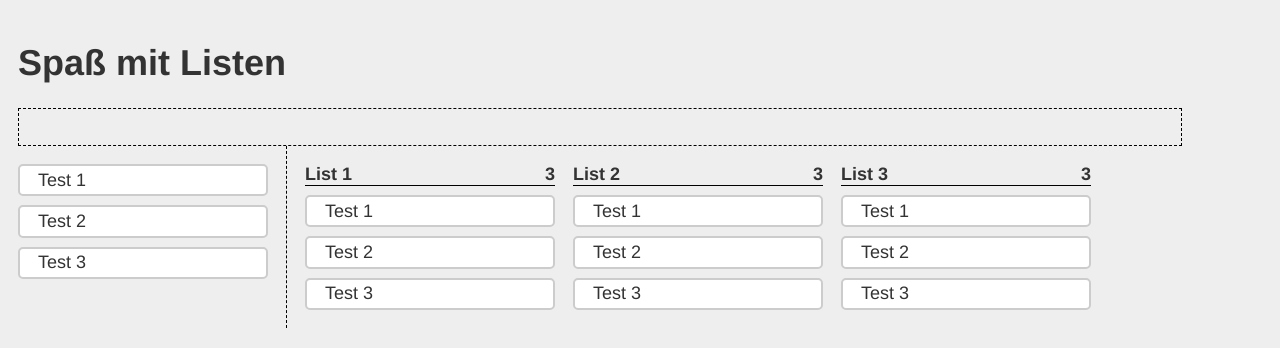
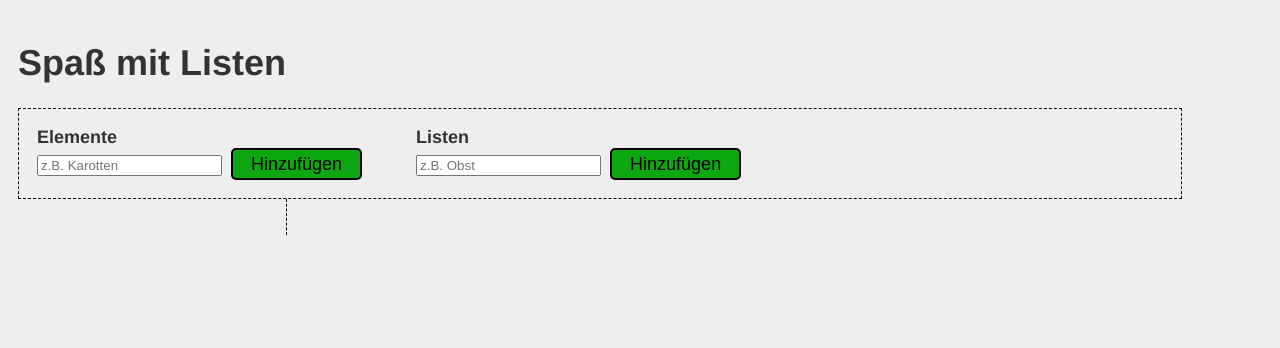
Before and after one commit to p-runge/fun-with-lists, a Vue app: page / in a window 1280 px wide. Shown: the top 348 px of the page. Built offline with nearby package versions, Linux system fonts and the light colour scheme.

Commit message:
c-element-creator created and styled, implemented adding of lists and lisItems in c-dashboard with dynamic callbacks, added limit to lists on c-dashboard

```diff
--- a/src/components/dashboard/dashboard.html
+++ b/src/components/dashboard/dashboard.html
@@ -1,17 +1,24 @@
 <div class="c-dashboard">
   <h1>{{title}}</h1>
   <div class="list-creation-wrapper">
-    <div class="list-creation"></div>
-    <div class="list-creation"></div>
+    <ElementCreator
+      v-for="elementCreator in elementCreators"
+      :key="elementCreator.id"
+      v-bind="elementCreator"
+    />
   </div>
   <div class="all-elements-wrapper">
     <div class="unassinged-elements">
-      <List />
+      <List
+        :items="unassingedItems"
+      />
     </div>
     <div class="assinged-elements">
-      <List title="List 1" />
-      <List title="List 2" />
-      <List title="List 3" />
+      <List
+        v-for="list in lists"
+        :key="list.id"
+        :title="list.title"
+      />
     </div>
   </div>
 </div>
--- a/src/components/dashboard/dashboard.js
+++ b/src/components/dashboard/dashboard.js
@@ -1,15 +1,53 @@
+import ElementCreator from '../element-creator';
 import List from '../list'
 import ListItem from '../list-item'
 
 export default {
   name: 'Dashboard',
   components: {
+    ElementCreator,
     List,
     ListItem
   },
   data() {
     return {
-      title: 'Spaß mit Listen'
+      title: 'Spaß mit Listen',
+      elementCreators: [
+        {
+          title: 'Elemente',
+          placeholder: 'z.B. Karotten',
+          clickHandler: (elementTitle) => {
+            this.createListItem({
+              title: elementTitle
+            })
+          }
+        },
+        {
+          title: 'Listen',
+          placeholder: 'z.B. Obst',
+          clickHandler: (elementTitle) => {
+            this.createList({
+              title: elementTitle,
+              items: []
+            })
+          }
+        }
+      ],
+      unassingedItems: [],
+      lists: [],
+      maxListAmount: 3
     };
+  },
+  methods: {
+    createListItem(listItem) {
+      this.unassingedItems.push(listItem);
+    },
+    createList(list) {
+      if (this.lists.length < this.maxListAmount) {
+        this.lists.push(list);
+      } else {
+        // TODO: show error message
+      }
+    }
   }
 }
--- a/src/components/dashboard/dashboard.scss
+++ b/src/components/dashboard/dashboard.scss
@@ -6,8 +6,11 @@
     border: 1px dashed black;
     padding: 1em;
 
-    .list-creation {
-      margin-right: 3em;
+    .c-element-creator {
+
+      &:not(:last-child) {
+        margin-right: 3em;
+      }
     }
   }
 
--- /dev/null
+++ b/src/components/element-creator/element-creator.html
@@ -0,0 +1,5 @@
+<div class="c-element-creator">
+  <span class="title">{{title}}</span>
+  <input class="elementName" v-model="elementTitle" :placeholder="placeholder" />
+  <button class="createButton" v-on:click="clickHandler(elementTitle)">{{buttonLabel}}</button>
+</div>
--- /dev/null
+++ b/src/components/element-creator/element-creator.js
@@ -0,0 +1,26 @@
+export default {
+  name: 'ElementCreator',
+  components: {},
+  props: {
+    title: {
+      type: String,
+      required: true
+    },
+    placeholder: String,
+    clickHandler: {
+      /*
+       * PARAMS
+       *
+       * elementTitle: String
+       */
+      type: Function,
+      required: true
+    }
+  },
+  data() {
+    return {
+      buttonLabel: 'Hinzufügen',
+      elementTitle: ''
+    }
+  }
+}
--- /dev/null
+++ b/src/components/element-creator/element-creator.scss
@@ -0,0 +1,17 @@
+.c-element-creator {
+  display: inline-block;
+
+  .title {
+    display: block;
+    font-weight: bold;
+  }
+
+  .createButton {
+    font-size: 1em;
+    padding: .2em 1em;
+    background-color: #0da712;
+    border: 2px solid black;
+    border-radius: 5px;
+    margin-left: .5em;
+  }
+}
--- /dev/null
+++ b/src/components/element-creator/index.vue
@@ -0,0 +1,3 @@
+<template src="./element-creator.html"></template>
+<script src="./element-creator.js"></script>
+<style src="./element-creator.scss" scoped lang="scss"></style>
--- a/src/components/list/list.html
+++ b/src/components/list/list.html
@@ -4,6 +4,10 @@
     <span class="item-counter">{{itemCounter}}</span>
   </div>
   <draggable class="list-item-wrapper" v-model="items" :options="{group:'people'}" @start="drag=true" @end="drag=false">
-    <ListItem v-for="item in items" :key="item.id" :title="item.title" />
+    <ListItem
+      v-for="item in items"
+      :key="item.id"
+      :title="item.title"
+    />
   </draggable>
 </div>
--- a/src/components/list/list.js
+++ b/src/components/list/list.js
@@ -9,22 +9,13 @@ export default {
     ListItem
   },
   props: {
-    title: String
-  },
-  data() {
-    return {
-      items: [
-        {
-          title: 'Test 1'
-        },
-        {
-          title: 'Test 2'
-        },
-        {
-          title: 'Test 3'
-        },
-      ]
-    };
+    title: String,
+    items: {
+      type: Array,
+      default() {
+        return [];
+      }
+    }
   },
   computed: {
     itemCounter() {
```
Also changed, not shown: 1 other file (tests, documents, lock files or other folders).
